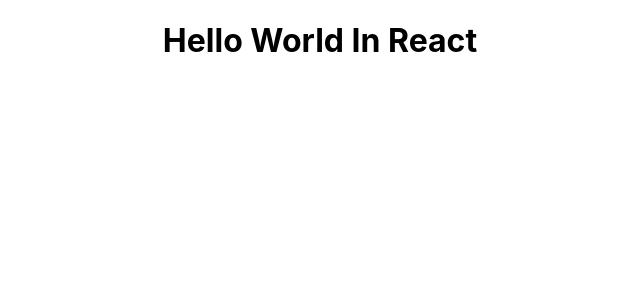
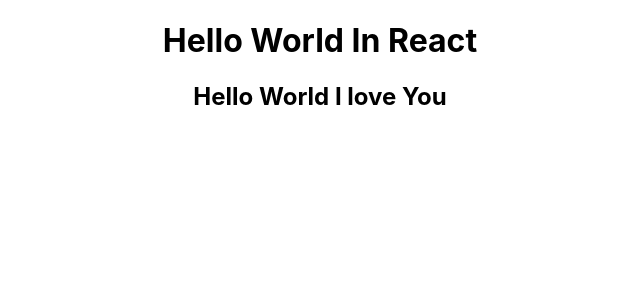
Before and after one commit to haitam9877/first-app-react, a React (Create React App) app: page / in a window 1280 px wide. Shown: the top 300 px of the page, without its empty margins (320-960 px from the left). Built offline with nearby package versions, Linux system fonts and the light colour scheme.

Commit message:
iem heithem

```diff
--- a/src/App.js
+++ b/src/App.js
@@ -5,6 +5,7 @@
   return (
     <div className="App">
       <h1>Hello World In React</h1>
+      <h2>Hello World I love You</h2>
     </div>
   );
 }
```
